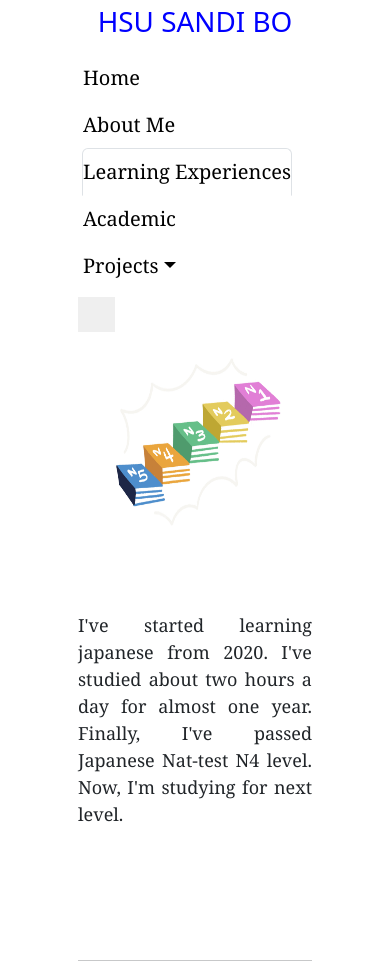
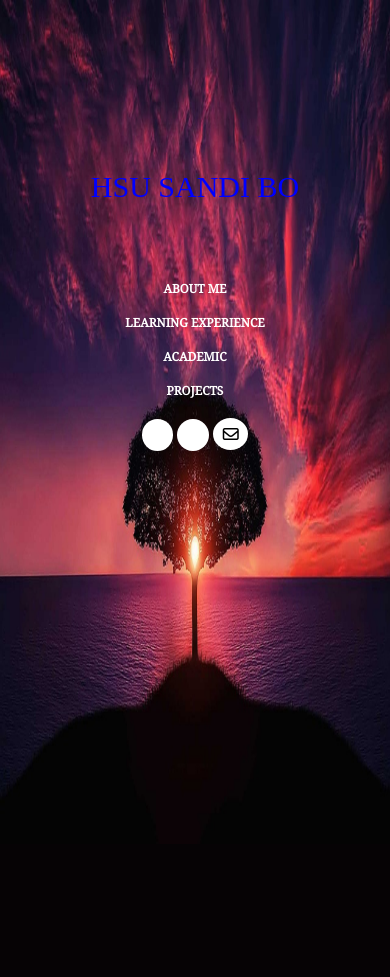
Before and after one commit to HsuSandiBo/Portfolio, a PHP site: page /test.html in a window 390 px wide. After the commit the page ends 796 px from the top, so only its background shows below. Run offline with PHP 8.4, Linux system fonts and the light colour scheme; some web fonts are replaced.

Commit message:
update new changes

```diff
--- a/portfolio.css
+++ b/portfolio.css
@@ -22,6 +22,45 @@
     font-family: Heebo;
     src: url(Fonts/static/Heebo-Medium.ttf);
 }
+/* For responsive design */
+@media screen and (min-width: 769px){
+    .home-title{
+      color: red;
+    }
+}
+@media screen and (max-width: 768px){
+    .home-title{
+      color: green;
+    }
+}
+@media screen and (min-width: 320px) and (max-width: 480px){
+    .home-title{
+      color: blue;
+      font-size: 30px !important;
+    }
+    a.borderless{
+        font-size: 12px !important;
+    }
+    i.fa{
+        margin-top: 10px;
+    }
+    /* a.about-title{
+        font-size: 10px !important;
+    } */
+    a.nav-item{
+        font-size: 10px !important;
+    }
+    .aboutMe{
+        font-size: 24px !important;
+    }
+    .mySelf{
+        font-size: 16px !important;
+    }
+    .resume{
+        font-size: 12px !important;
+        margin-left: 35px !important;
+    }
+}
 /* Home Section CSS */
 .nav-bar{
     position: absolute;
@@ -32,7 +71,7 @@
 }
 h1.home-title{
     padding-bottom: 3%;
-    font-family: Heebo;
+    font-family: 'Times New Roman', Times, serif;
     font-size: 65px;
     /* color: white; */
 }
@@ -40,8 +79,8 @@ a.borderless{
     border: 0 none;
     text-decoration: none;
     color: white;
-    /* font-size: 18px; */
-    font-family: 'Gill Sans', 'Gill Sans MT', Calibri, 'Trebuchet MS', sans-serif;
+    font-size: 18px;
+    font-family: Noto;
     background-color: transparent;
     font-weight: bold;
     padding-bottom: 2%;
@@ -100,8 +139,8 @@ i.fa{
 a.about-title{
     display: block;
     padding-top: 2%;
-    font-size: 40px;
-    color: blue;
+    font-family: 'Times New Roman', Times, serif;
+    color: cadetblue;
     text-align: center;
     text-decoration: none;
 }
@@ -135,7 +174,6 @@ a.about-title{
     font-size: 20px;
     line-height: 2;
 }
-/*  */
 .resume{
     font-size: 25px;
     font-family: Noto;
--- a/test.html
+++ b/test.html
@@ -2,120 +2,49 @@
 <html>
 <head>
     <meta charset="UTF-8">
-    <meta name="viewport" content="width=device-width, initial-scale=1.0">
+    <meta name="viewport" content="width=device-width" initial-scale="1.0">
     <link href="https://cdn.jsdelivr.net/npm/bootstrap@5.3.0-alpha3/dist/css/bootstrap.min.css" rel="stylesheet" integrity="sha384-KK94CHFLLe+nY2dmCWGMq91rCGa5gtU4mk92HdvYe+M/SXH301p5ILy+dN9+nJOZ" crossorigin="anonymous">
-    <script src="https://cdn.jsdelivr.net/npm/bootstrap@5.2.0/dist/js/bootstrap.bundle.min.js" integrity="sha384-A3rJD856KowSb7dwlZdYEkO39Gagi7vIsF0jrRAoQmDKKtQBHUuLZ9AsSv4jD4Xa" crossorigin="anonymous"></script>
-    <title>Learning Experiences - Hsu Sandi Bo</title>
     <link rel="stylesheet" href="fontawesome/css/all.min.css">
     <link rel="stylesheet" href="portfolio.css">
+    <style>
+        @media screen and (min-width: 481px) and (max-width: 769px){
+            h1.home-title{
+                font-size: 100px;
+            }
+            .list-group-item{
+                font-size: 60px;
+            }
+        }
+        @media screen and (min-width: 320px) and (max-width: 480px){
+            h1.home-title{
+                font-size: 50px;
+            }
+            .list-group-item{
+                font-size: 30px;
+            }
+        }
+    </style>
 </head>
-<body class="body-margin">
-    <a class="about-title" href="index.html"><h1>HSU SANDI BO</h1></a>
-
-    <nav class="navbar navbar-expand-lg justify-content-center">
-        <div class="navbar-nav nav-tabs">  <!--d-none d-lg-inline not work in here-->
-            <a class="nav-item nav-link me-3" href="index.html" target="_blank">Home</a>
-            <a class="nav-item nav-link me-3" href="about.html">About Me</a>
-            <a class="nav-item nav-link active me-3" href="#">Learning Experiences</a>
-            <a class="nav-item nav-link me-3" href="academic.html">Academic</a>
-            <div class="dropdown"> <!-- for dropdown only div -->
-                <a class="nav-item dropdown-toggle nav-link" data-bs-toggle="dropdown">Projects</a>
-                <div class="dropdown-menu">
-                    <a class="dropdown-item" href="index.html" target="_blank">Project 1</a>
-                    <a class="dropdown-item" href="#" target="_blank">Project 2</a>
-                    <a class="dropdown-item" href="#" target="_blank">Project 3</a>
-                </div>
-            </div>
-        </div>
-    </nav>
-    <button id="menu"><i class="fa-solid fa-bars fa-2x"></i></button>
-
-
-    <div class="row flex-column flex-lg-row">
-        <img class="learning-image" src="images/japanese2.jpg">
-    <div class="col">
-        <p class="p-right">I've started learning japanese from 2020. I've studied about two hours a day for almost one year.
-        Finally, I've passed Japanese Nat-test N4 level. Now, I'm studying for next level.</p>
+<body>
+    <div class="nav-bar">
+        <h1 class="home-title">HSU SANDI BO</h1><br><br>
+        <ul class="list-group">
+            <a class="list-group-item borderless" href="about.html" target="_blank">ABOUT ME</a>
+            <a class="list-group-item borderless" href="learningExperiences.html">LEARNING EXPERIENCE</a>
+            <a class="list-group-item borderless" href="academic.html">ACADEMIC</a>
+            <a class="list-group-item borderless border-bottom-0" href="projects.html">PROJECTS</a>
+        </ul>
+        <a href="https://www.facebook.com" target="_blank"><i class="fa fa-brands fa-facebook-f"></i></a>
+        <a href="https://www.linkedin.com" target="_blank"><i class="fa fa-brands fa-linkedin-in"></i></a>
+        <a href="https://mail.google.com" target="_blank"><i class="fa fa-regular fa-envelope"></i></a>
     </div>
-</div><hr>
-
+    <div>
+        <img class="mySlides" src="images/3.jpg" alt="hsdb_portfolio1">
+    </div>
     <script>
-        var menu = document.querySelector('#menu');
-        console.log(menu)
-
-        console.log(`screen ${screen.availWidth}`)
-        // console.log(window.innerWidth)
-        // console.log(window.outerWidth)
-
-        //Task => to check maximum screen window size, use screen.availwidth,window.innerwidth
-        window.addEventListener('resize', e => {
-            // console.log(window.innerWidth)
-            // console.log(`inner ${window.innerWidth}`)
-            console.log(`outer ${window.outerWidth}`)
-
-            var maxWidth = screen.availWidth - window.innerWidth === 0;
-            // console.log(`max ${maxWidth}`)
-            // console.log(`max ${screen.availWidth - window.innerWidth}`)
-            console.log((screen.availWidth/2))
-
-            // Size Conditions
-            //for large size => if innerwidth == screen.availwidth
-            //for medium size => if innerwidth >= screen.availwidth/2 && innerwidth < screen.availwidth
-            //for small size => if innerwidth < screen.availwidth/2
-
-            // another way
-            // if maxwidth == 0 => large size
-            // else => {if => innerwidth >= screen.availwidth/2 && innerwidth < screen.availwidth => medium size -
-                    // else => small size}
-
-            // Actions
-            //if maximize, show original nav bar / if minimize, show menu
-            //if minimize, remove original nav bar, click menu operation
-            // console.log(document.querySelector('nav').style)
-            if(window.innerWidth == screen.availWidth){
-                document.querySelector('nav').style.display = 'flex';
-                document.querySelector('nav').style.textAlign = 'center';
-                document.querySelector('#menu').style.display = 'none';
-                //x = 1536
-                console.log(window.innerWidth)
-            }else if(window.innerWidth >= screen.availWidth/2 && window.innerWidth < screen.availWidth){
-                document.querySelector('nav').style.display = 'none';
-                document.querySelector('#menu').style.display = 'block';
-                // 768 <= x < 1536
-                console.log(window.innerWidth)
-            }else{
-                document.querySelector('nav').style.display = 'none';
-                document.querySelector('#menu').style.display = 'block';
-                console.log(window.innerWidth)
-            }
-            // if(maxWidth){
-            //     document.querySelector('nav').style.display = 'flex';
-            //     document.querySelector('nav').style.textAlign = 'center';
-            // }else{
-            //     document.querySelector('nav').style.display = 'none';
-            // }
+        window.addEventListener('resize',e => {
+            console.log(document.querySelector('.list-group-item').style.fontSize)
         })
-
-        menu.addEventListener("click", e => {
-            // console.log(e.target)
-            console.log(document.querySelector('nav').style.display)
-            if(document.querySelector('nav').style.display === 'none'){
-                expand(); //block
-            }else if(document.querySelector('nav').style.display !== 'none'){
-                collapse();
-        }
-        });
-
-        function collapse(){
-            document.querySelector('nav').style.display = 'none';
-        }
-
-        function expand(){
-            document.querySelector('nav').style.display = 'flex';
-            document.querySelector('nav').style.textAlign = 'center';
-        }
-
-
     </script>
 </body>
 </html>
--- a/test1.html
+++ b/test1.html
@@ -20,7 +20,7 @@
         @media screen and (min-width: 320px) and (max-width: 480px){
             .home-title{
               color: blue;
-              font-size: 20px;
+              font-size: 6px !important;
             }
         }
     </style>
```
Also changed, not shown: about.html (+3 -20 lines), Fonts/static/Heebo-Black.ttf (added), Fonts/static/Heebo-Bold.ttf (added), Fonts/static/Heebo-ExtraBold.ttf (added), Fonts/static/Heebo-ExtraLight.ttf (added), Fonts/static/Heebo-Light.ttf (added), Fonts/static/Heebo-Medium.ttf (added), Fonts/static/Heebo-Regular.ttf (added), Fonts/static/Heebo-SemiBold.ttf (added), Fonts/static/Heebo-Thin.ttf (added).
